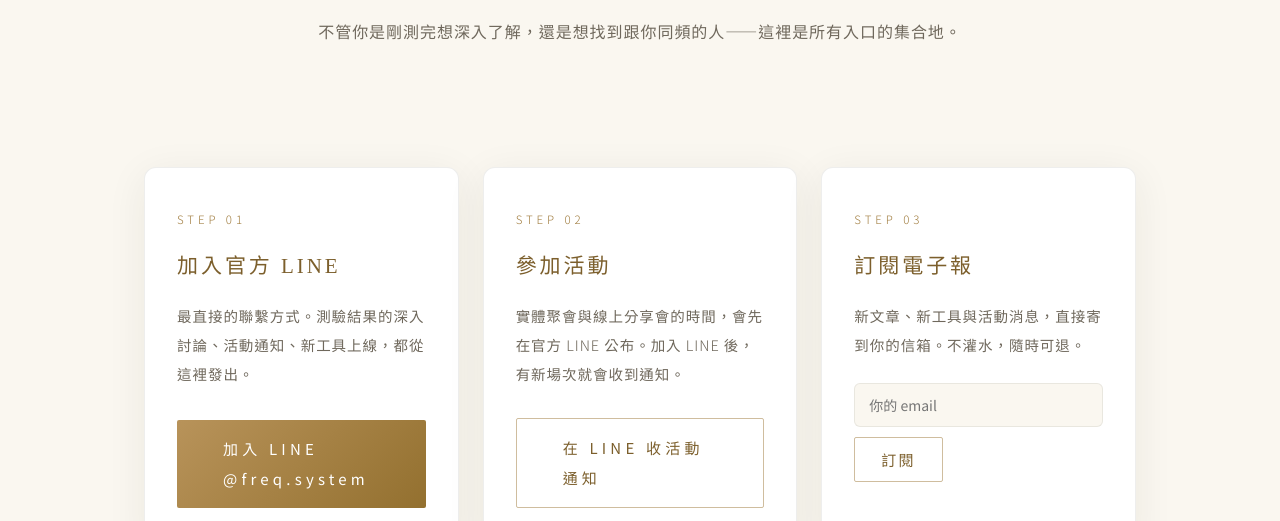
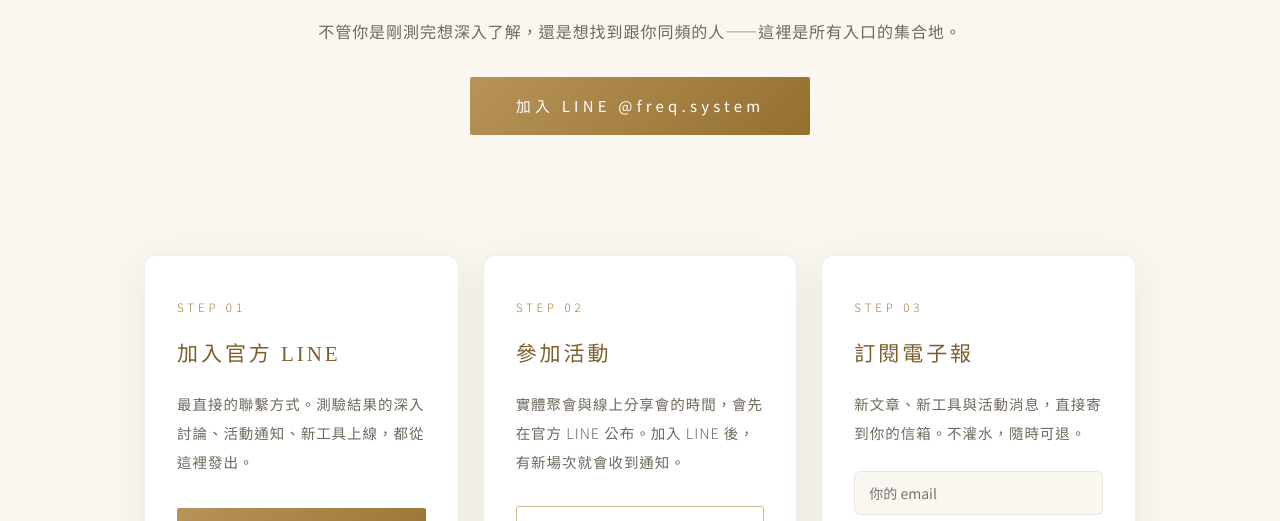
Before and after one commit to JTMolly/frequency-civilization, a plain HTML site: page join.html in a window 1280 px wide. Shown: the part 279-800 px from the top of the page. Drawn offline with Linux system fonts and the light colour scheme.

Commit message:
Join page: add LINE button under the heading so it shows without scrolling
Co-Authored-By: Claude Opus 5.5 <noreply@anthropic.com>

```diff
--- a/join.html
+++ b/join.html
@@ -73,6 +73,7 @@
     <div class="sec-kicker">JOIN US</div>
     <h1 style="font-size:clamp(28px,4.6vw,42px);color:var(--gold-soft);margin-bottom:18px">加入我們</h1>
     <p class="sec-lead" style="margin:0 auto">不管你是剛測完想深入了解，還是想找到跟你同頻的人——這裡是所有入口的集合地。</p>
+    <a class="btn solid" href="https://lin.ee/pKlS7Yv" target="_blank" rel="noopener" style="margin-top:30px">加入 LINE @freq.system</a>
   </div>
 </main>
 
```
Also changed, not shown: zh-hans/join.html (+1 -0 lines).
